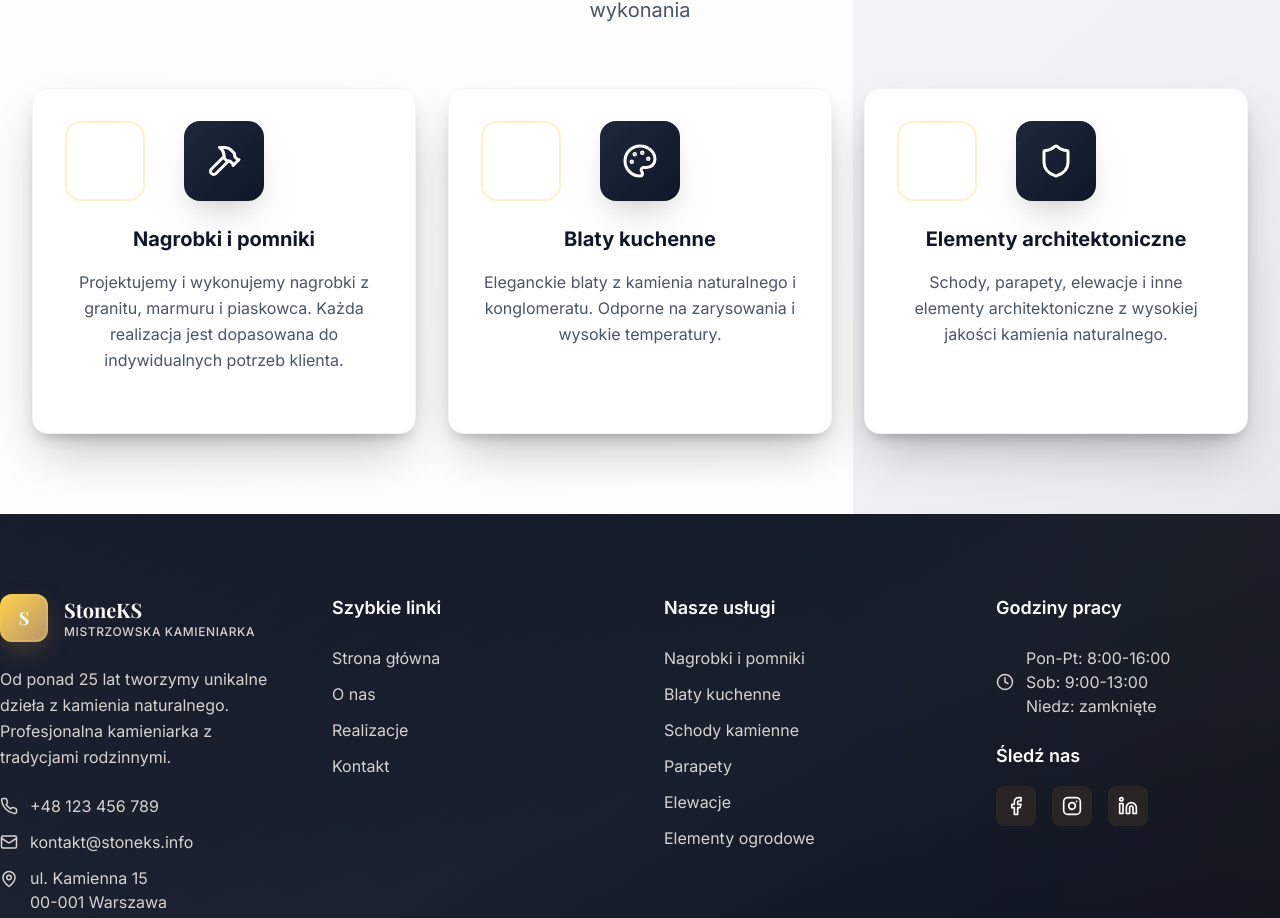
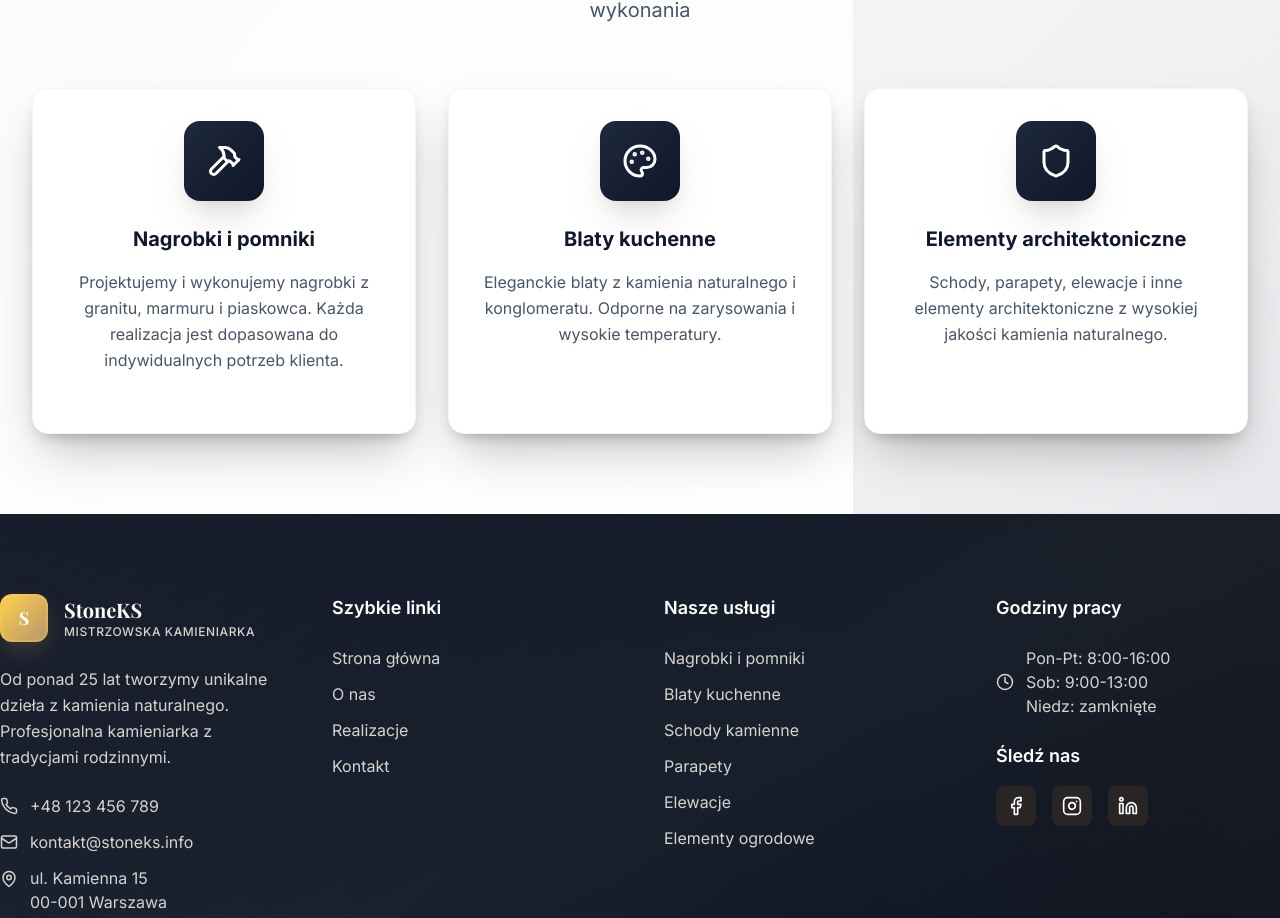
Before and after one commit to modrym/stoneks-strona, a React (Vite) app: page /o-nas in a window 1280 px wide. Shown: the part 1340-2258 px from the top of the page. Built offline with nearby package versions, Linux system fonts and the light colour scheme; the HTML template or start-up script is replaced by a standard one.

Commit message:
Removed decorative rings

```diff
--- a/src/components/About.tsx
+++ b/src/components/About.tsx
@@ -121,8 +121,6 @@ const About = (): JSX.Element => {
                   <div className="inline-flex items-center justify-center w-20 h-20 bg-gradient-to-br from-granite-800 to-granite-900 rounded-2xl shadow-stone group-hover:shadow-marble transition-all duration-300 transform group-hover:scale-110 group-hover:rotate-3">
                     <service.icon className="text-white" size={36} />
                   </div>
-                  {/* Decorative ring */}
-                  <div className="absolute inset-0 w-20 h-20 border-2 border-gold-400/30 rounded-2xl animate-pulse group-hover:border-gold-500/50 transition-colors duration-300"></div>
                 </div>
 
                 <h4 className="text-xl font-bold text-granite-900 mb-4 group-hover:text-granite-800 transition-colors">
```
